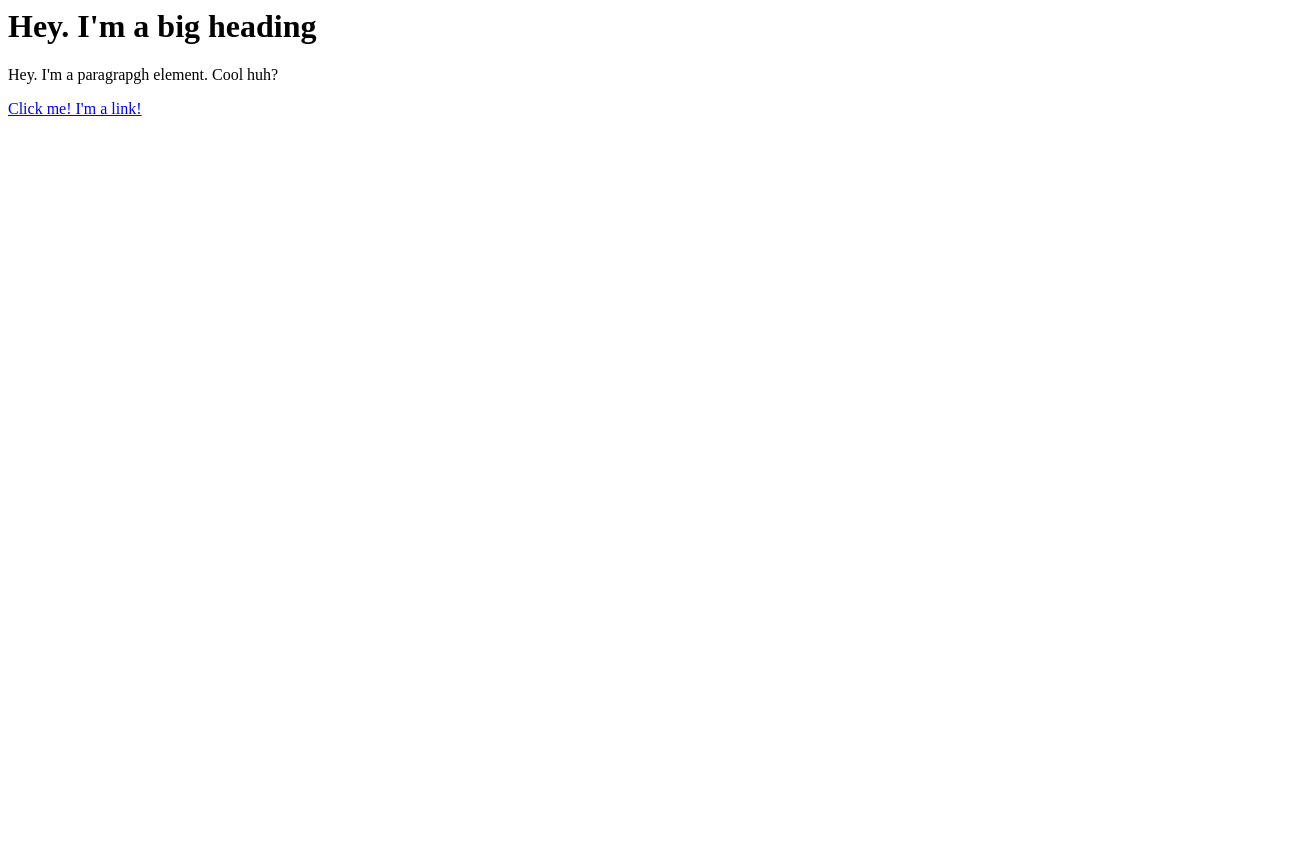
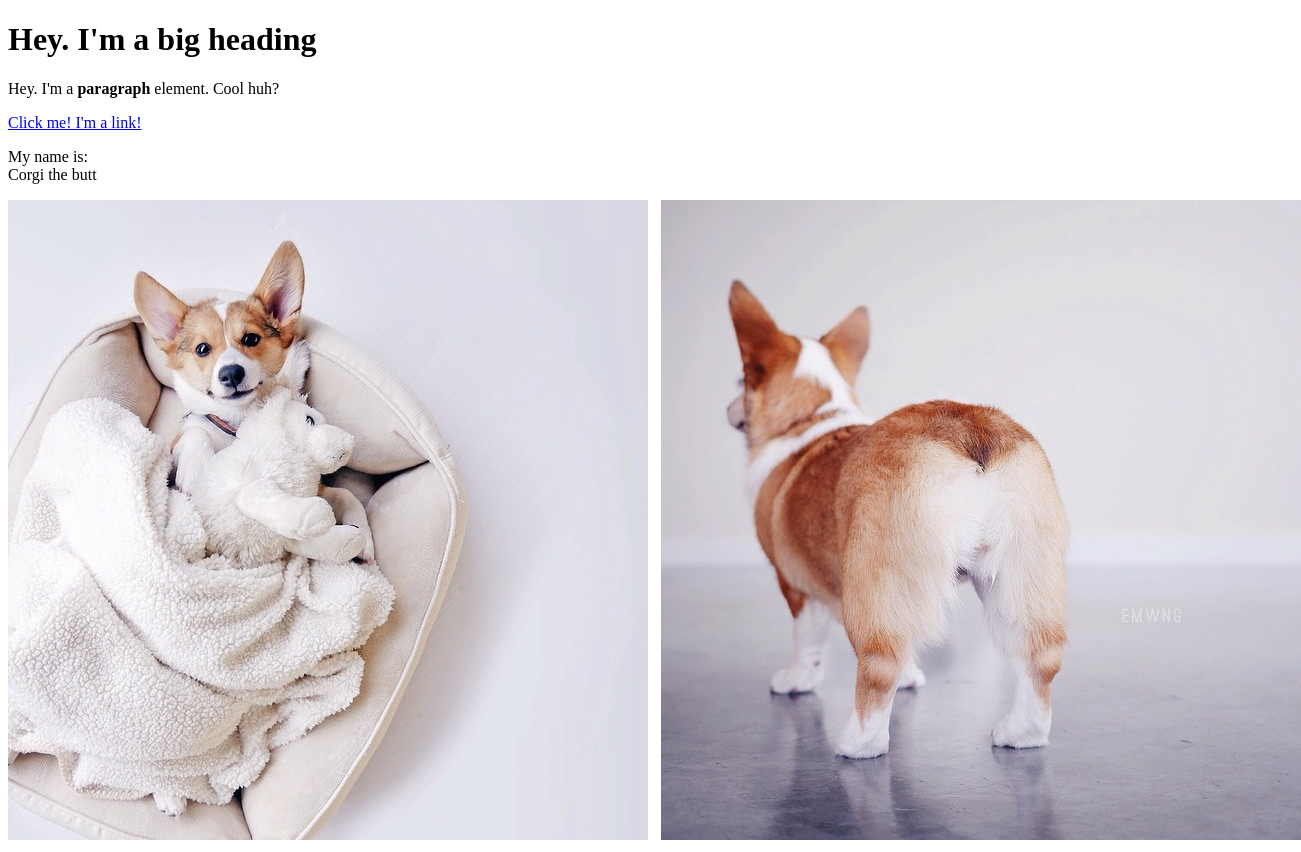
Before and after one commit to tinywomanintech/cartoon-hero, a plain HTML site: page test.html in a window 1280 px wide. Shown: the whole page, 1301 px wide, since content can reach past the window. Before the commit the page ends 800 px from the top, so only its background shows below. Drawn offline with Linux system fonts and the light colour scheme.

Commit message:
added a corgi image and a few more elements

```diff
--- a/test.html
+++ b/test.html
@@ -1,3 +1,17 @@
-<h1>Hey. I'm a big heading</h1>
-<p>Hey. I'm a paragrapgh element. Cool huh?</p>
-<a href="https://google.com" target="_blank" title="let's go to Google">Click me! I'm a link!</a>
+<!DOCTYPE html>
+<html lang="en">
+<head>
+    <meta charset="UTF-8">
+    <meta name="viewport" content="width=device-width, initial-scale=1.0">
+    <title>Test Page</title>
+</head>
+<body>
+    <h1>Hey. I'm a big heading</h1>
+    <p>Hey. I'm a <b>paragraph</b> element. Cool huh?</p>
+    <a href="https://google.com" target="_blank" title="let's go to Google">Click me! I'm a link!</a>
+    <p>My name is:<br>
+    Corgi the butt
+    </p>
+    <img src="images/cutecorgi.jpg">
+</body>
+</html>
```
Also changed, not shown: images/cutecorgi.jpg (added).
